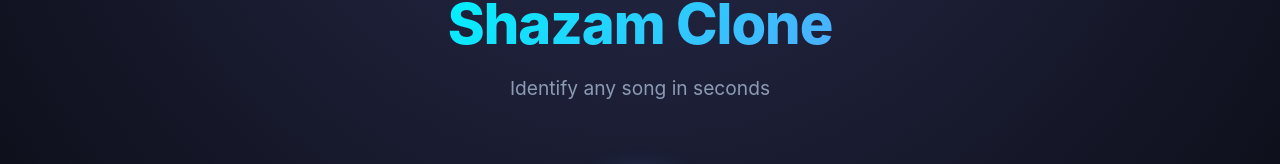
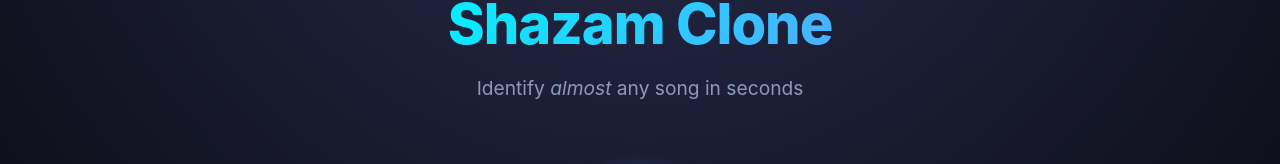
Before and after one commit to Sra1o/shazam-clone, a React (Vite) app in the folder frontend/: page / in a window 1280 px wide. Shown: the part 123-287 px from the top of the page. Built offline with nearby package versions, Linux system fonts and the light colour scheme.

Commit message:
Testing 0.14

```diff
--- a/frontend/src/App.tsx
+++ b/frontend/src/App.tsx
@@ -62,12 +62,12 @@
       mediaRecorder.start();
       setIsRecording(true);
 
-      // Auto-stop after 8 seconds
+      // Auto-stop after 10 seconds
       setTimeout(() => {
         if (mediaRecorderRef.current && mediaRecorderRef.current.state === 'recording') {
           stopRecording();
         }
-      }, 8000);
+      }, 10000);
 
     } catch (err) {
       console.error(err);
@@ -182,7 +182,7 @@
     <div className="app-container">
       <div>
         <h1>Shazam Clone</h1>
-        <p className="subtitle">Identify any song in seconds</p>
+        <p className="subtitle">Identify <i>almost</i> any song in seconds</p>
       </div>
 
       <button
@@ -200,7 +200,7 @@
       </button>
 
       <div className="status-text">
-        {isRecording && "Listening... (auto-stops in 8s)"}
+        {isRecording && "Listening... (auto-stops in 10s)"}
         {isProcessing && "Identifying..."}
         {!isRecording && !isProcessing && "Tap to listen"}
       </div>
```
